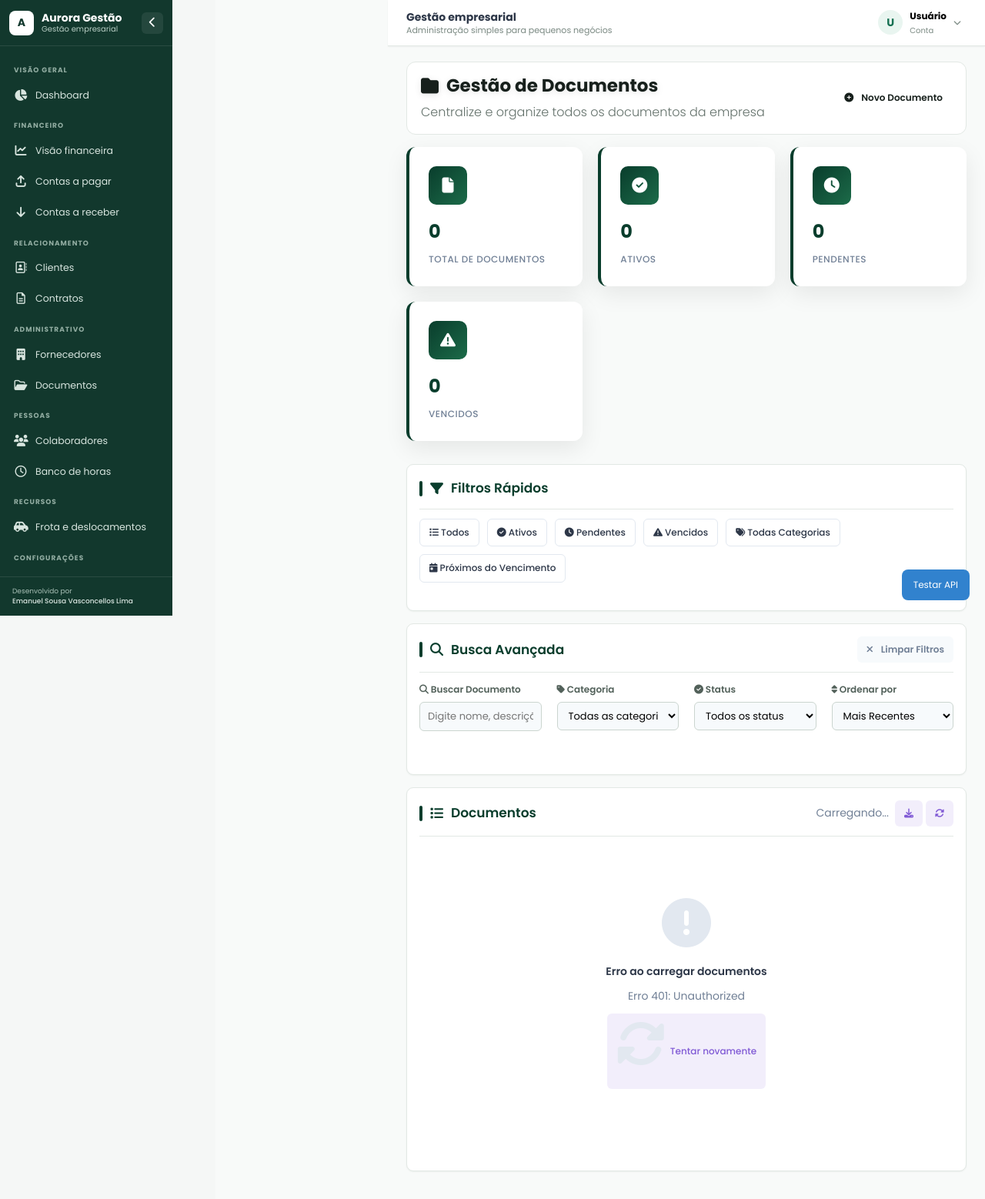
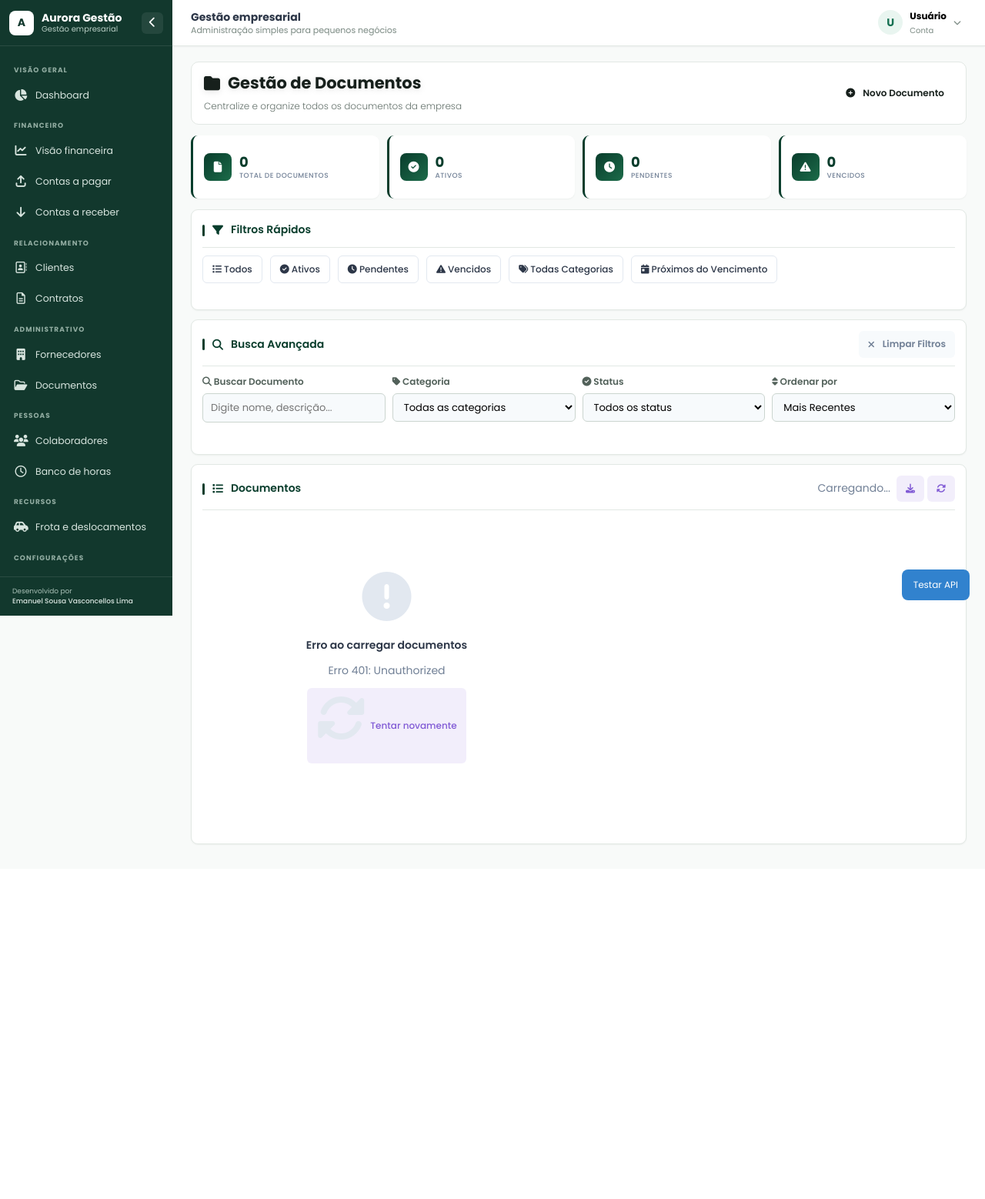
Before and after one commit to poucklack-dev/Gerenciamento-MicroEmpresa, a Flask app: template templates/documentos.html in a window 1280 px wide. Shown: the whole page at 77% size. After the commit the page ends 1098 px from the top, so only its background shows below. Run offline with Flask 3, Linux system fonts and the light colour scheme; the template is opened without the code that fills it, so the values that code supplies are empty; some libraries are stand-ins or nearby versions.

Commit message:
Compacta cards dos modulos operacionais

```diff
--- /dev/null
+++ b/static/css/compact-modules.css
@@ -0,0 +1,118 @@
+/* Camada de compactação para módulos legados já abrigados no shell do ERP. */
+body {
+  margin-left: 0 !important;
+}
+
+.content-area > .container,
+.content-area .container {
+  width: 100% !important;
+  max-width: none !important;
+  margin: 0 !important;
+  padding: 0 !important;
+}
+
+.content-area .page-header {
+  min-height: 0 !important;
+  margin: 0 0 14px !important;
+  padding: 14px 16px !important;
+  border-radius: 10px !important;
+}
+
+.content-area .page-header h1 {
+  font-size: 21px !important;
+}
+
+.content-area .page-header p {
+  margin-top: 2px !important;
+  font-size: 12px !important;
+}
+
+.content-area .kpi-grid {
+  grid-template-columns: repeat(4, minmax(0, 1fr)) !important;
+  gap: 10px !important;
+  margin-bottom: 14px !important;
+}
+
+.content-area .kpi-card {
+  min-height: 82px !important;
+  padding: 12px 14px !important;
+  border-left-width: 3px !important;
+  border-radius: 9px !important;
+  box-shadow: 0 1px 2px rgba(15, 35, 27, .05) !important;
+  display: grid !important;
+  grid-template-columns: 36px minmax(0, 1fr) !important;
+  grid-template-rows: auto auto !important;
+  align-items: center !important;
+  column-gap: 10px !important;
+  row-gap: 1px !important;
+}
+
+.content-area .kpi-card:hover {
+  transform: none !important;
+  border-color: var(--border-strong) !important;
+}
+
+.content-area .kpi-icon {
+  grid-row: 1 / 3;
+  width: 36px !important;
+  height: 36px !important;
+  margin: 0 !important;
+  border-radius: 8px !important;
+  font-size: 14px !important;
+}
+
+.content-area .kpi-value {
+  align-self: end;
+  margin: 0 !important;
+  font-size: 18px !important;
+  line-height: 1.2 !important;
+  white-space: nowrap;
+  overflow: hidden;
+  text-overflow: ellipsis;
+}
+
+.content-area .kpi-label {
+  align-self: start;
+  font-size: 9px !important;
+  line-height: 1.25 !important;
+}
+
+.content-area .card {
+  padding: 14px !important;
+  margin-bottom: 12px !important;
+  border-radius: 9px !important;
+}
+
+.content-area .card-header {
+  min-height: 0 !important;
+  margin-bottom: 10px !important;
+  padding-bottom: 10px !important;
+}
+
+.content-area .card-header h2 {
+  font-size: 14px !important;
+}
+
+.content-area .card-header h2::before {
+  width: 3px !important;
+  height: 15px !important;
+}
+
+.content-area .filtros,
+.content-area .filters,
+.content-area .filter-section {
+  gap: 9px !important;
+  margin-bottom: 12px !important;
+}
+
+@media (max-width: 1100px) {
+  .content-area .kpi-grid {
+    grid-template-columns: repeat(2, minmax(0, 1fr)) !important;
+  }
+}
+
+@media (max-width: 560px) {
+  .content-area .kpi-grid {
+    grid-template-columns: 1fr !important;
+  }
+}
--- a/templates/contas_pagar.html
+++ b/templates/contas_pagar.html
@@ -685,6 +685,7 @@
         text-align: center;
     }
 </style>
+<link rel="stylesheet" href="{{ url_for('static', filename='css/compact-modules.css') }}">
 
 <!-- Header Premium -->
 <div class="page-header">
--- a/templates/contas_receber.html
+++ b/templates/contas_receber.html
@@ -753,6 +753,7 @@
         justify-content: flex-end;
     }
 </style>
+<link rel="stylesheet" href="{{ url_for('static', filename='css/compact-modules.css') }}">
 
 <!-- Header Premium -->
 <!-- Header Premium -->
--- a/templates/contratos.html
+++ b/templates/contratos.html
@@ -1180,7 +1180,8 @@
         .mt-5 {
             margin-top: 20px;
         }
-    </style>
+</style>
+<link rel="stylesheet" href="{{ url_for('static', filename='css/compact-modules.css') }}">
 
     <!-- Header Premium -->
     <div class="page-header">
--- a/templates/documentos.html
+++ b/templates/documentos.html
@@ -1198,6 +1198,7 @@
         margin-top: 20px;
     }
 </style>
+<link rel="stylesheet" href="{{ url_for('static', filename='css/compact-modules.css') }}">
 
 <!-- Header Premium -->
 <div class="page-header">
--- a/templates/fornecedores.html
+++ b/templates/fornecedores.html
@@ -1133,7 +1133,8 @@
         .rating-star:hover {
             transform: scale(1.1);
         }
-    </style>
+</style>
+<link rel="stylesheet" href="{{ url_for('static', filename='css/compact-modules.css') }}">
 
     <!-- Header Premium -->
     <div class="page-header">
--- a/templates/quilometragem.html
+++ b/templates/quilometragem.html
@@ -909,6 +909,7 @@
             color: var(--texto-claro);
         }
     </style>
+    <link rel="stylesheet" href="{{ url_for('static', filename='css/compact-modules.css') }}">
 
     <!-- Header Premium -->
     <div class="page-header">
```
